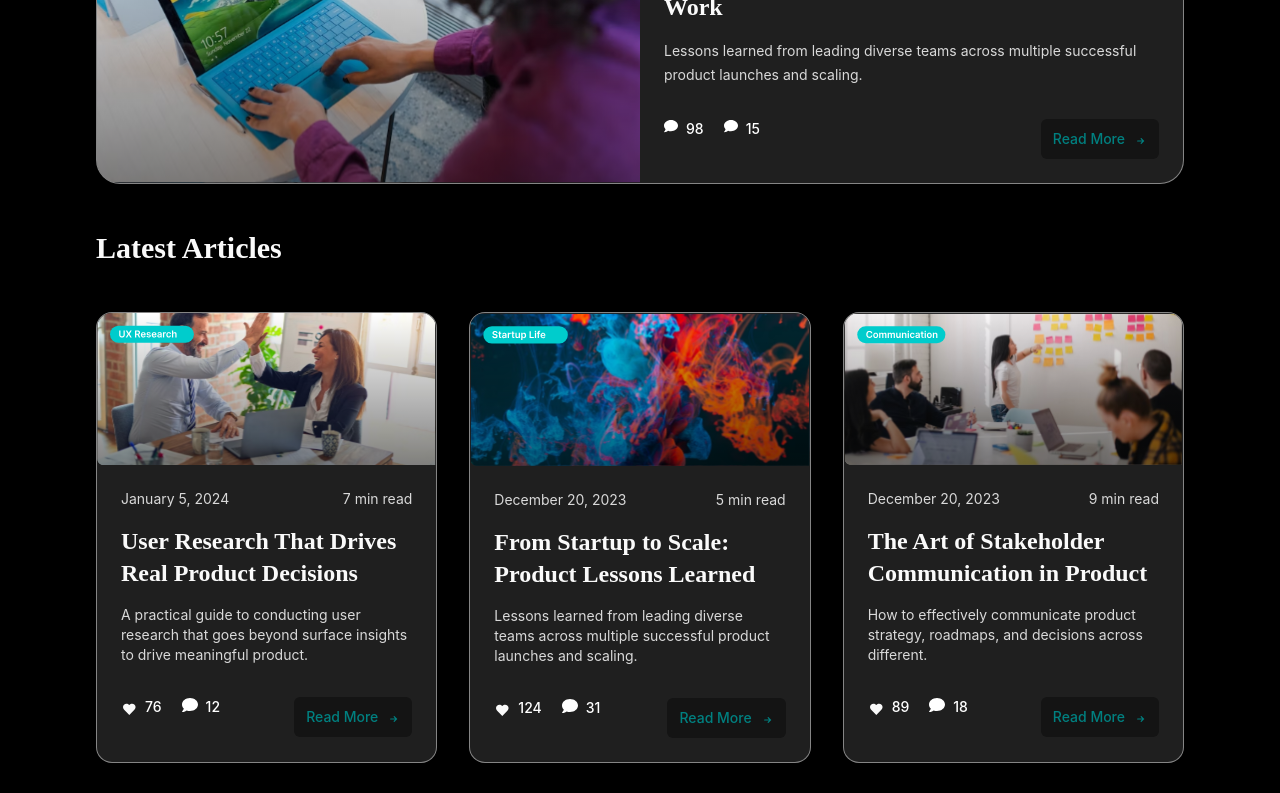
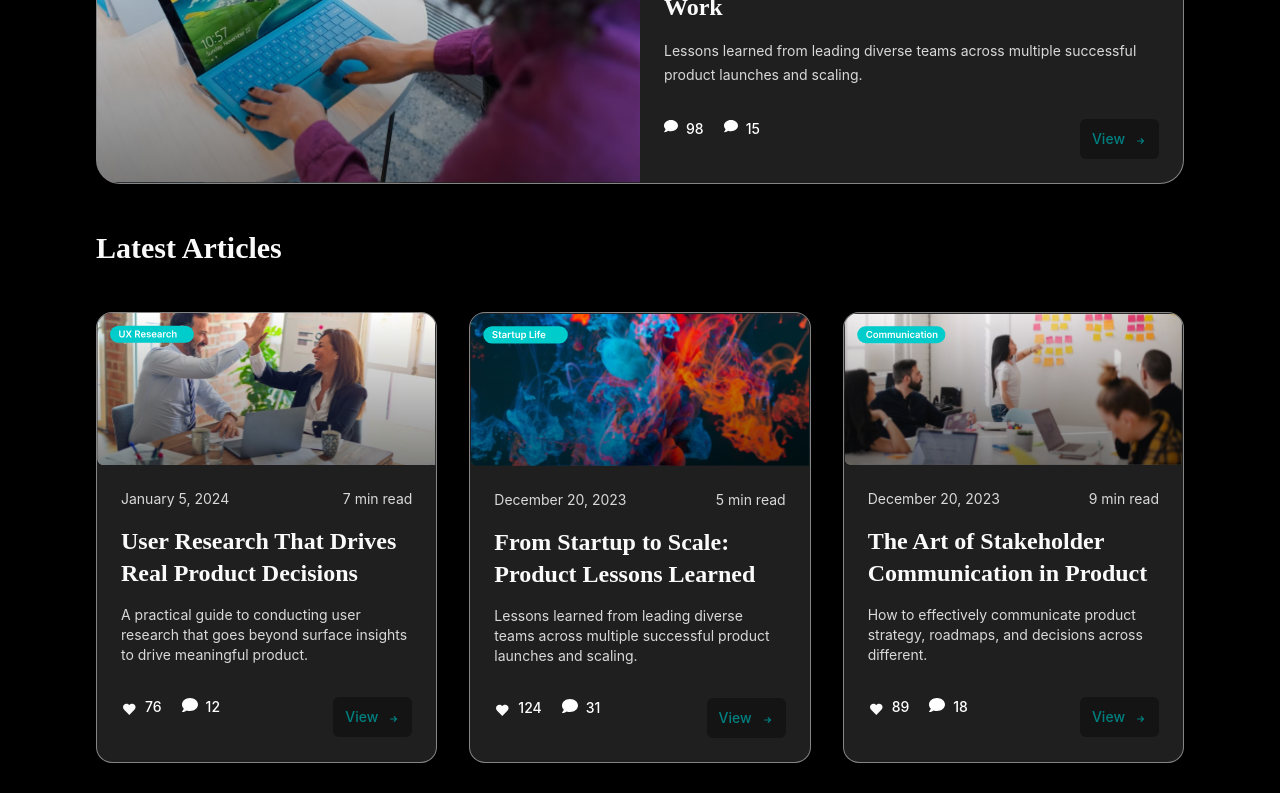
Before and after one commit to MOYIN-21/Portfolio-Website, a React (Vite) app: page /blog in a window 1280 px wide. Shown: the part 1080-1873 px from the top of the page. Built offline with nearby package versions, Linux system fonts and the light colour scheme.

Commit message:
read changed to view

```diff
--- a/src/components/Sections/Blog.jsx
+++ b/src/components/Sections/Blog.jsx
@@ -159,7 +159,7 @@ const HandleSubscription = ()=>{
                     to="/"
                     className="inline-flex items-center gap-2 rounded-md bg-[#141414] text-[#FAFAFA] py-2.5 px-3"
                   >
-                    <p className='text-[#008080]'>Read More</p>
+                    <p className='text-[#008080]'>View</p>
                     <TiArrowRight className="text-[#008080] mt-1" />
                   </Link>
                 </div>
@@ -210,7 +210,7 @@ const HandleSubscription = ()=>{
                 to="/"
                 className="inline-flex items-center gap-2 rounded-md bg-[#141414] text-[#FAFAFA] py-2.5 px-3"
               >
-                <p className='text-[#008080]'>Read More</p>
+                <p className='text-[#008080]'>View</p>
                 <TiArrowRight className="text-[#008080] mt-1" />
               </Link>
             </div>
```
